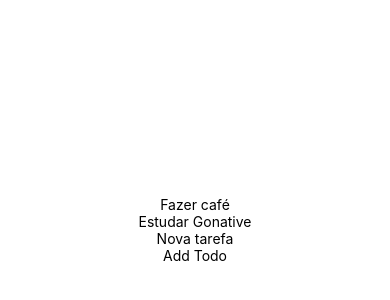
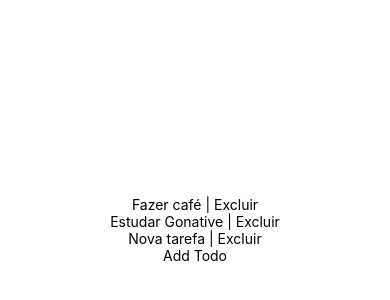
Before and after one commit to danielmachado1980/Spotify, a React Native app: screen / in a window 390 px wide. Shown: the part 192-492 px from the top of the page. Built offline with nearby package versions, Linux system fonts and the light colour scheme.

Commit message:
PropTypes

```diff
--- a/src/pages/TodoList.js
+++ b/src/pages/TodoList.js
@@ -1,10 +1,13 @@
 import React from 'react';
+import { connect } from 'react-redux';
+import { bindActionCreators } from 'redux';
+import PropTypes from 'prop-types';
 
-import { View, Text, StyleSheet, TouchableOpacity } from 'react-native';
-import { connect } from 'react-redux';
-import { bindActionCreators} from 'redux'
+import {
+ View, Text, StyleSheet, TouchableOpacity
+} from 'react-native';
 
-import * as TodoActions from '~/store/actions/todos'
+import * as TodoActions from '~/store/actions/todos';
 
 const styles = StyleSheet.create({
   container: {
@@ -12,24 +15,53 @@ const styles = StyleSheet.create({
     justifyContent: 'center',
     alignItems: 'center',
   },
+  containerTodo: {
+    flexDirection: 'row',
+  },
 });
 
-const TodoList = ({ todos, addTodo }) => {
-  return (
-    <View style={styles.container}>
-      { todos.map(todo => <Text key={todo.id}>{todo.text}</Text>)}
-      <TouchableOpacity onPress={() => { addTodo('Nova Tarefa'); }}>
-        <Text>Add Todo</Text>
-      </TouchableOpacity>
-    </View>
-  );
+const TodoList = ({ todos, addTodo, delTodo }) => (
+  <View style={styles.container}>
+    {todos.map(todo => (
+      <View key={todo.id} style={styles.containerTodo}>
+        <Text>{todo.text}</Text>
+        <TouchableOpacity
+          onPress={() => {
+            delTodo(todo.id);
+          }}
+        >
+          <Text key={todo.id}> | Excluir</Text>
+        </TouchableOpacity>
+      </View>
+    ))}
+    <TouchableOpacity
+      onPress={() => {
+        addTodo('Nova Tarefa');
+      }}
+    >
+      <Text>Add Todo</Text>
+    </TouchableOpacity>
+  </View>
+);
+
+TodoList.propTypes = {
+  todos: PropTypes.arrayOf(
+    PropTypes.shape({
+      text: PropTypes.string,
+      id: PropTypes.number,
+    }),
+  ).isRequired,
+  addTodo: PropTypes.func.isRequired,
+  delTodo: PropTypes.func.isRequired,
 };
 
 const mapStateToProps = state => ({
   todos: state.todos,
 });
 
-const mapDispatchToProps = dispatch =>
-  bindActionCreators(TodoActions, dispatch);
+const mapDispatchToProps = dispatch => bindActionCreators(TodoActions, dispatch);
 
-export default connect(mapStateToProps, mapDispatchToProps)(TodoList);
+export default connect(
+  mapStateToProps,
+  mapDispatchToProps,
+)(TodoList);
--- a/src/store/actions/todos.js
+++ b/src/store/actions/todos.js
@@ -1,4 +1,13 @@
 export const addTodo = text => ({
   type: 'ADD_TODO',
-  text,
+  payload: {
+    text,
+  },
 });
+
+export const delTodo = id => ({
+  type: 'DELETE_TODO',
+  payload: {
+    id,
+  },
+});
--- a/src/store/reducers/todos.js
+++ b/src/store/reducers/todos.js
@@ -7,7 +7,9 @@ const initialState = [
 export default function todos(state = initialState, action) {
   switch (action.type) {
     case 'ADD_TODO':
-      return [...state, { id: Math.random, text: action.text }];
+      return [...state, { id: Math.random(), text: action.payload.text }];
+    case 'DELETE_TODO':
+      return state.filter(todo => todo.id !== action.payload.id);
     default:
       return state;
   }
```
